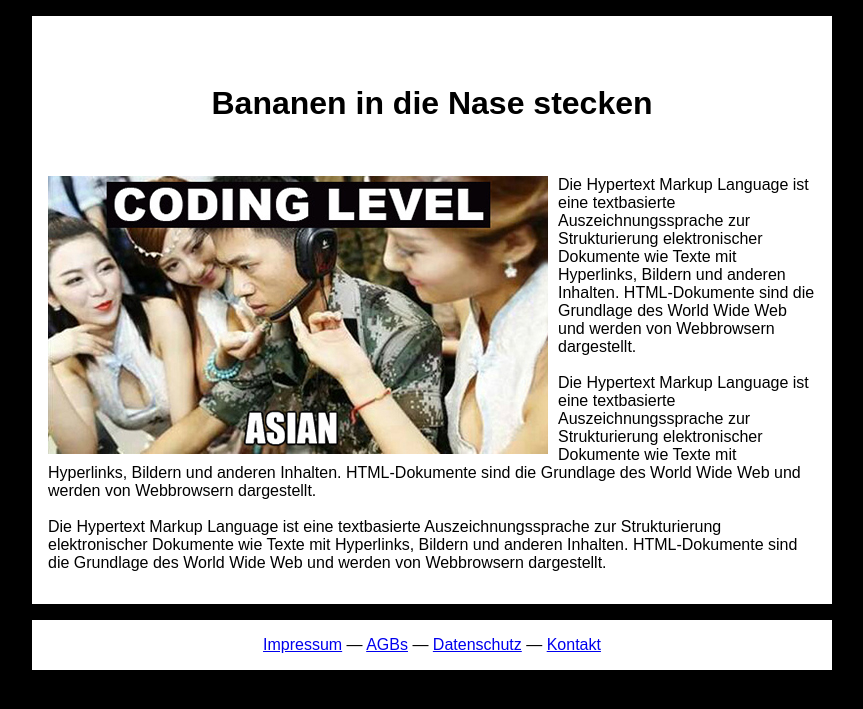
After one commit to lockeminator/jagwara, a PHP site: page / in a window 1280 px wide. The commit adds this page. Shown: the top 709 px of the page, without its empty margins (208-1071 px from the left). Run offline with PHP 8.4, Linux system fonts and the light colour scheme.

Commit message:
Modularisiert, css, Weedzke

```diff
--- a/css/DarkPMG.css
+++ b/css/DarkPMG.css
@@ -1,32 +1,58 @@
-html, body {margin: 0; padding: 0;}
+html, body{
+    margin: 0;
+    padding: 0;
+}
 html{
     font-family: Arial, Verdana, sans-serif;
-    color: green;
-    background-color: #000;
-
+    background-color: black;
+}
+#page{
+    margin:0 auto;
+    width: 800px;
+}
+div#head{
+    text-align:center;
+    margin-bottom: 5px;
 }
 div#head, div#main, div#footer{
-    margin: 1em 2em;
-    border: thin solid #666;
-    border-radius: .75em;
-    background-color: #009;
+    margin: 1em 0;
+    background-color: white;
     padding: 1em;
 }
 div#main{
-    margin-left: 4em;
-    margin-right: 4em;
+    /* leer */
 }
 div#footer{
     text-align: center;
 }
-div.input {
+div#main form{
+    background: #aaa;
+    padding: 10px;
+}
+div.input{
     position: relative;
     height: 1.5em;
 }
-
-div.input input {
+div.input input{
     position: absolute;
     top: 0;
-    left: 10em;
-
+    left: 7em;
 }
+div.radiobuttongroup label {
+    padding-left: 2.5em;
+}
+div.buttonrow input {
+	padding: 5px 10px;
+        cursor: pointer;
+}
+.img{
+    float: left;
+    padding: 0 10px 5px 0;
+}
+.debugArr{
+    color:#CFFF61;
+    padding: 20px;
+}
+.errString{
+    color:red;
+}
--- /dev/null
+++ b/index.php
@@ -0,0 +1,41 @@
+<?php
+    include('./php/main.php');
+    include './inc/php_fun.inc';
+?>
+<!DOCTYPE html PUBLIC "-//W3C//DTD XHTML 1.0 Strict//EN" "http://www.w3.org/TR/xhtml1/DTD/xhtml1-strict.dtd">
+<html lang="de">
+    <head>
+        <title>BANANEN in der Nase</title>
+        <meta http-equiv="content-type" content="text/html; charset=utf-8" />
+        <meta name="keywords" content="Bananen Bananen Bananen Bananen" />
+        <link rel="stylesheet" type="text/css" href="./css/DarkPMG.css" />
+        <script type="text/javascript" src="scripte/script.js"></script>
+    </head>
+    <body>
+        <div id="page">
+            <div id="main">
+                <div id="head">
+                    <h1> Bananen in die Nase stecken </h1>
+                </div>
+                <div>
+                    <p>
+                        <img class="img" src="./img/coding-level-asian.jpg" alt="Coding Level Asian" title="coding level asian.jpg" height="278" width="500" onclick="alert('Hör auf damit!!');"></img>
+                        Die Hypertext Markup Language ist eine textbasierte Auszeichnungssprache zur Strukturierung elektronischer Dokumente wie Texte mit Hyperlinks, Bildern und anderen Inhalten. HTML-Dokumente sind die Grundlage des World Wide Web und werden von Webbrowsern dargestellt.
+                        <br />
+                        <br />
+                        Die Hypertext Markup Language ist eine textbasierte Auszeichnungssprache zur Strukturierung elektronischer Dokumente wie Texte mit Hyperlinks, Bildern und anderen Inhalten. HTML-Dokumente sind die Grundlage des World Wide Web und werden von Webbrowsern dargestellt.
+                        <br />
+                        <br />
+                        Die Hypertext Markup Language ist eine textbasierte Auszeichnungssprache zur Strukturierung elektronischer Dokumente wie Texte mit Hyperlinks, Bildern und anderen Inhalten. HTML-Dokumente sind die Grundlage des World Wide Web und werden von Webbrowsern dargestellt.
+                    </p>
+                </div>
+            </div>
+            <div id="footer">
+                <a href="#">Impressum</a> &mdash;
+                <a href="#">AGBs</a> &mdash;
+                <a href="#">Datenschutz</a> &mdash;
+                <a href="#">Kontakt</a>
+            </div>
+        </div>
+    </body>
+</html>
--- a/nase-banane.html
+++ b/nase-banane.html
@@ -1,7 +1,7 @@
 <html>
     <head>
         <title> BANANEN in der Nase </title>
-        <link rel="stylesheet" type="text/css" href="./css/DarkPMG.css" />
+        <link rel="stylesheet" type="text/css" href="./DarkPMG.css" />
     </head>
 <body>
     <h1> Bananen in die Nase stecken </h1>
--- /dev/null
+++ b/php/main.php
@@ -0,0 +1,3 @@
+<?php
+    // leer
+?>
```
Also changed, not shown: _DB/Create_MY_Kuenstlerwebsite.sql (renamed from _MATERIAL/Create_MY_Kuenstlerwebsite.sql), _DB/Insert_Stilrichtungen.sql (renamed from _MATERIAL/Insert_Stilrichtungen.sql), img/coding-level-asian.jpg (added), inc/db_fun.inc (added), inc/html_fun.inc (added), inc/php_fun.inc (added), scripte/script.js (added).
